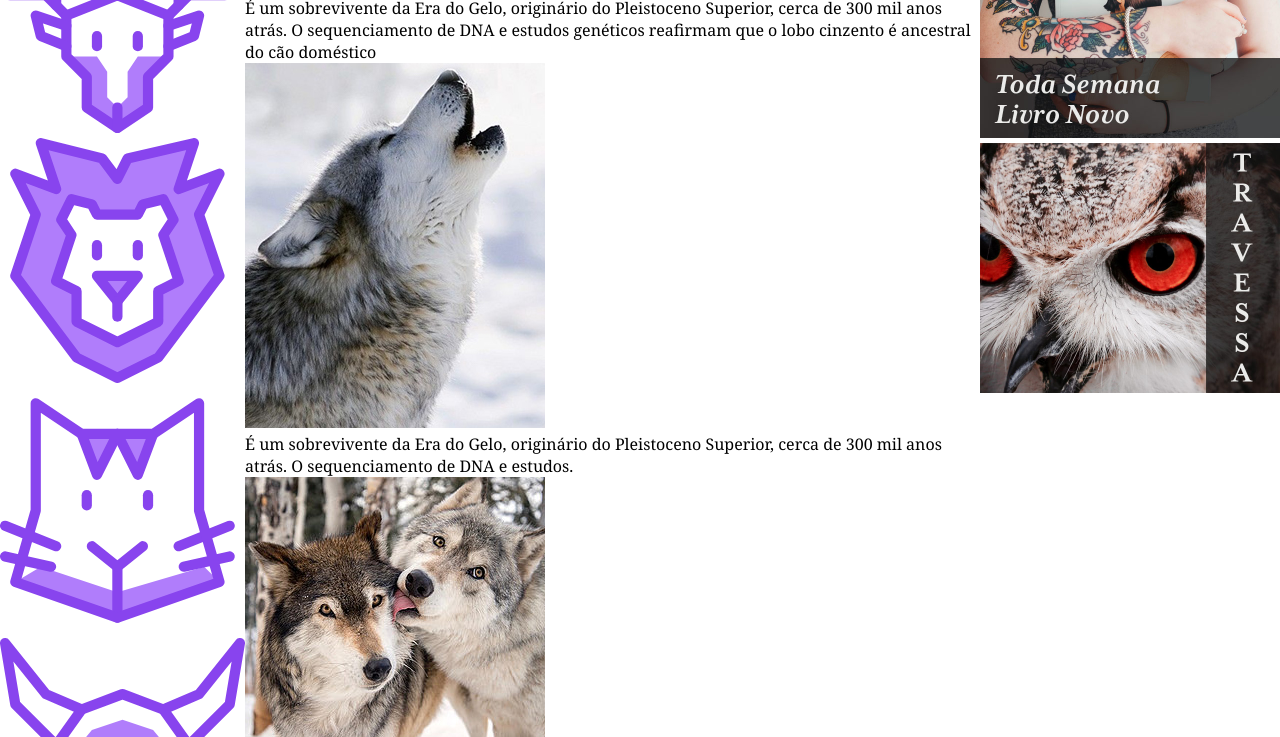
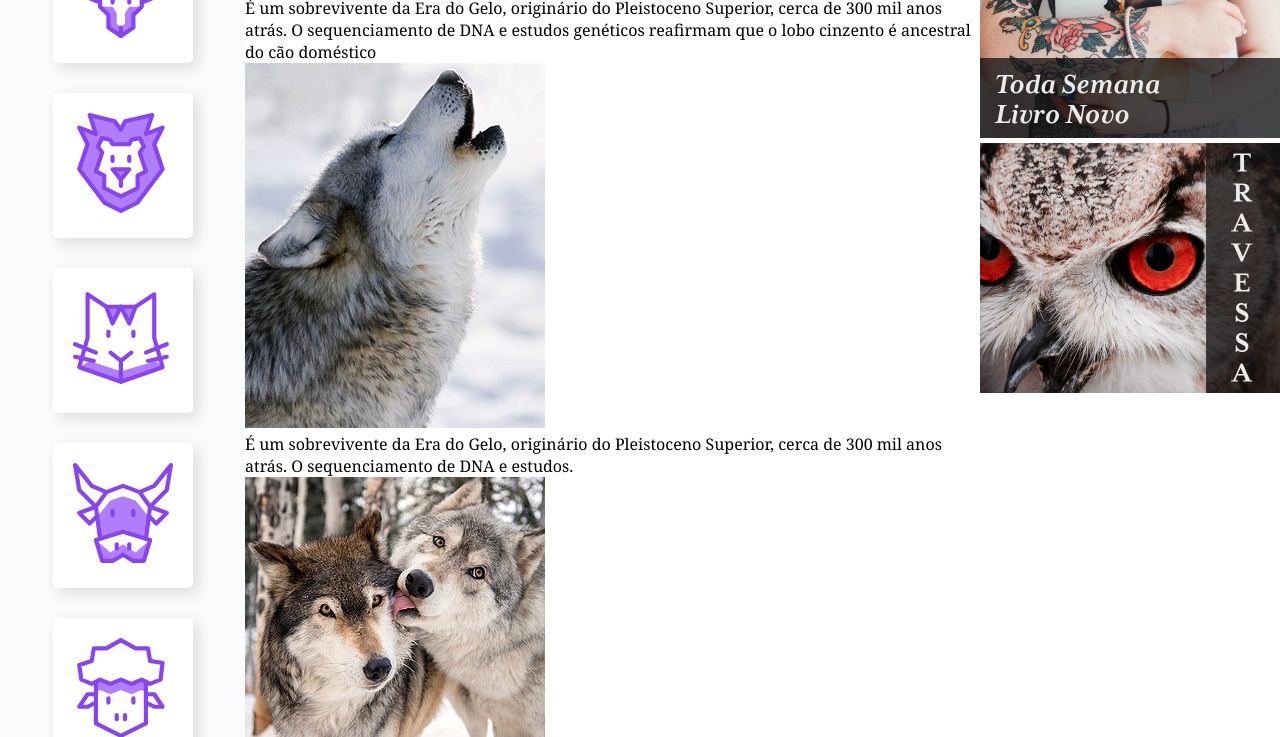
Before and after one commit to Williamxr/Wildbeast, a plain HTML site: page index.html in a window 1280 px wide. Shown: the part 226-963 px from the top of the page. Drawn offline with Linux system fonts and the light colour scheme; a web font is replaced by a local one.

Commit message:
Estilizando sidenav

```diff
--- a/css/style.css
+++ b/css/style.css
@@ -69,8 +69,28 @@ img{
   margin-left: 30px;
 }
 
+/*Sidenav*/
+
 .sidenav{
   grid-area: sidenav;
+  background: #fafbfc;
+  padding: 30px;
+}
+
+.sidenav li a{
+  display: block;
+  min-width: 60px;
+  max-width: 100px;
+  margin: 0 auto 30px auto;
+  background: white;
+  padding: 20px;
+  border-radius: 5px;
+  box-shadow: 5px 5px 15px 0 rgba(44, 44, 44, .15);
+  transition: .2s ease-out /* para a transision sair mais suave*/;
+}
+
+.sidenav li a:hover{
+  background: #b07dfb;
 }
 
 .content{
```
